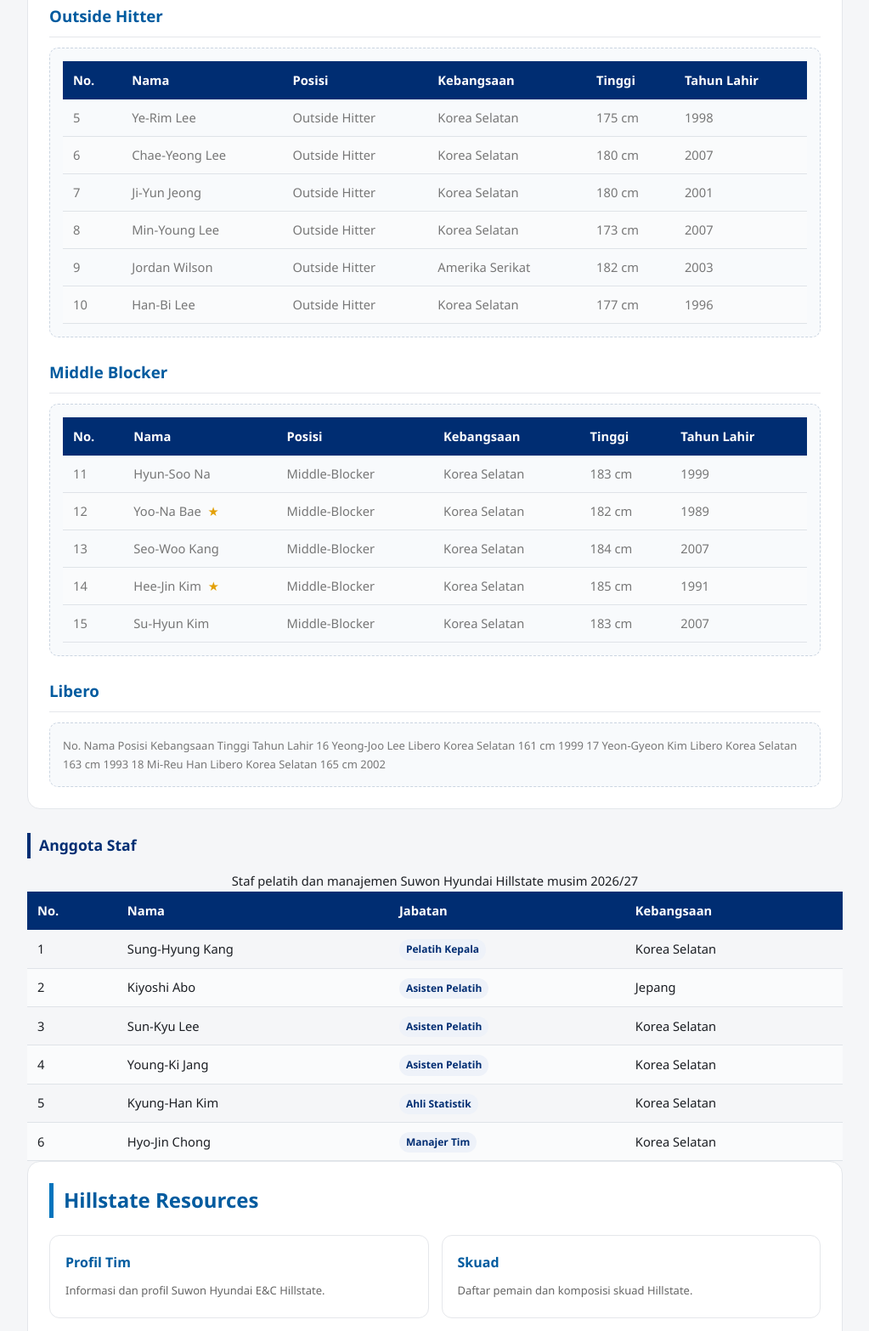
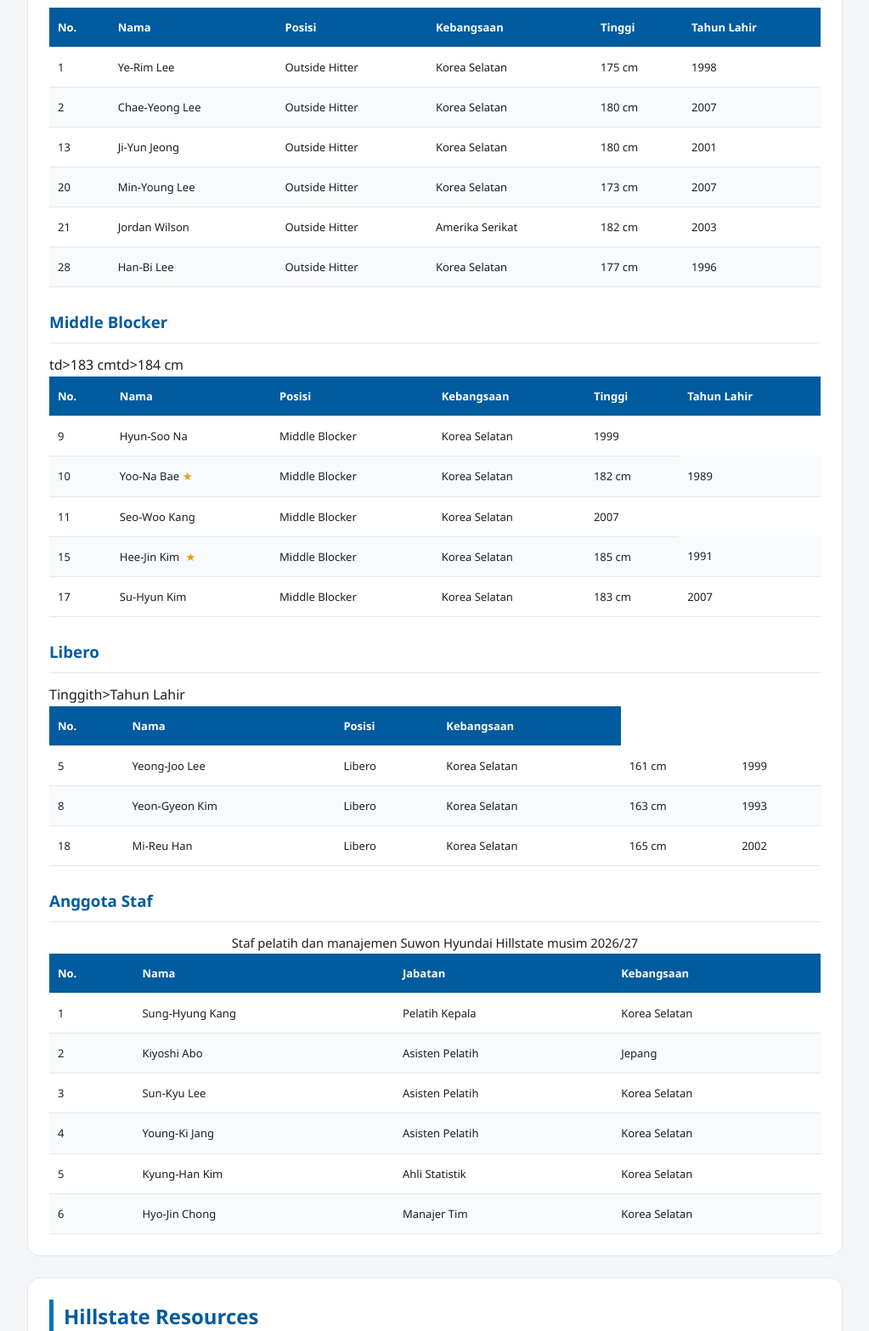
Before and after one commit to spikeleague/resources, a plain HTML site: page players/suwon-hyundai-e-c-hillstate.html in a window 1280 px wide. Shown: the part 1198-2764 px from the top of the page at 85% size, without its empty margins (128-1151 px from the left). Drawn offline with Linux system fonts and the light colour scheme.

Commit message:
Update suwon-hyundai-e-c-hillstate.html

```diff
--- a/players/suwon-hyundai-e-c-hillstate.html
+++ b/players/suwon-hyundai-e-c-hillstate.html
@@ -316,9 +316,7 @@
   <div class="info-grid">
     <div class="info-item">
       <span class="info-label">Tim</span>
-      <span class="info-value">Suwon Hyundai E&amp;C Hillstate</span>
-    </div>
-
+      <span class="info-value">Suwon Hyundai E&amp;C Hillstate</span></div>
     <div class="info-item"><span class="info-label">Kota</span><span class="info-value">Suwon, Korea Selatan</span></div>
     <div class="info-item"><span class="info-label">Kompetisi</span><span class="info-value">Korean V-League Women</span></div>
     <div class="info-item"><span class="info-label">Musim</span><span class="info-value">2026/27</span>
@@ -326,315 +324,97 @@
   </div>
 </section>
 
-<!-- =========================================
-     ROSTER
-========================================= -->
-<section class="section">
-  <h2>Roster Suwon Hyundai E&amp;C Hillstate</h2>
-  <p>Daftar pemain Suwon Hyundai E&amp;C Hillstate untuk musim
-    2026/27 akan digunakan sebagai basis player entity
-    dalam SpikeLeague Resources.</p>
+<!-- ========================================= ROSTER SUWON HYUNDAI E&C HILLSTATE ========================================= -->
+  <section class="section"> <h2>Daftar Pemain</h2>
+    !-- SETTER -->
+    <div class="player-group"> <h3>Setter</h3>
+      <div class="table-wrap">
 
-  <!-- SETTER -->
-  <div class="player-group">
-    <h3>Setter</h3>
-    <div class="player-placeholder">
-<table>
+        <table class="player-table">
           <thead>
-          <tr>
-            <th>No.</th>
-            <th>Nama</th>
-            <th>Posisi</th>
-            <th>Kebangsaan</th>
-            <th>Tinggi</th>
-            <th>Tahun Lahir</th>
-          </tr>
+            <tr><th>No.</th><th>Nama</th><th>Posisi</th><th>Kebangsaan</th> <th>Tinggi</th><th>Tahun Lahir</th></tr>
           </thead>
           <tbody>
             <tr>
-            <td>1</td>
-            <td>Da-In Kim</td>
-            <td>Setter</td>
-            <td>Korea Selatan</td>
-            <td>173 cm</td>
-            <td>1998</td>
-          </tr>
-          <tr>
-            <td>2</td>
-            <td>Sa-Rang Kim></td>
-            <td>Setter</td>
-            <td>Korea Selatan</td>
-            <td>176 cm</td>
-            <td>2004</td>
-          </tr>
-          <tr>
-            <td>3</td>
-            <td>Sol Koo</td>
-            <td>Setter</td>
-            <td>Korea Selatan</td>
-            <td>182 cm</td>
-            <td>2001</td>
-          </tr>
-          </tbody>
-      </table>
-    </div>
-  </div>
+            <td>3</td><td>Da-In Kim</td><td>Setter</td><td>Korea Selatan</td><td>173 cm</td> <td>1998</td></tr>
+            <tr><td>6</td><td>Sa-Rang Kim</td><td>Setter</td><td>Korea Selatan</td><td>176 cm</td> <td>2004</td></tr>
+            <tr> <td>99</td><td>Sol Koo</td><td>Setter</td><td>Korea Selatan</td><td>182 cm</td><td>2001</td></tr>
+          </tbody></table></div></div>
 
     <!-- OPPOSITE -->
     <div class="player-group">
       <h3>Opposite</h3>
-    <div class="player-placeholder">
-        <table>
+      <div class="table-wrap">
+        <table class="player-table">
           <thead>
-          <tr>
-            <th>No.</th>
-            <th>Nama</th>
-            <th>Posisi</th>
-            <th>Kebangsaan</th>
-            <th>Tinggi</th>
-            <th>Tahun Lahir</th>
-          </tr>
+            <tr><th>No.</th>
+              <th>Nama</th>th>Posisi</th><th>Kebangsaan</th> <th>Tinggi</th><th>Tahun Lahir</th></tr>
           </thead>
           <tbody>
-          <tr>
-            <td>88</td>
-            <td>Megawati Hangestri Pertiwi</td>
-            <td>Opposite</td>
-            <td>Indonesia</td>
-            <td>186 cm</td>
-            <td>1999</td>
-          </tr>
-         </tbody>
-      </table>
-    </div>
-  </div>
+            <tr><td>88</td><td>Megawati Hangestri Pertiwi</td><td>Opposite</td><td>Indonesia</td><td>186 cm</td><td>1999</td></tr>
+            </tbody></table></div></div>
 
     <!-- OUTSIDE HITTER -->
     <div class="player-group">
-    <h3>Outside Hitter</h3>
-    <div class="player-placeholder">
-         <table>
+      <h3>Outside Hitter</h3> <div class="table-wrap">
+        <table class="player-table">
           <thead>
-          <tr>
-            <th>No.</th>
-            <th>Nama</th>
-            <th>Posisi</th>
-            <th>Kebangsaan</th>
-            <th>Tinggi</th>
-            <th>Tahun Lahir</th>
-          </tr>
+            <tr><th>No.</th><th>Nama</th><th>Posisi</th><th>Kebangsaan</th><th>Tinggi</th><th>Tahun Lahir</th></tr>
           </thead>
           <tbody>
-          <tr>
-            <td>5</td>
-            <td>Ye-Rim Lee</td>
-            <td>Outside Hitter</td>
-            <td>Korea Selatan</td>
-            <td>175 cm</td>
-            <td>1998</td>
-          </tr>
-          <tr>
-            <td>6</td>
-            <td>Chae-Yeong Lee</td>
-            <td>Outside Hitter</td>
-            <td>Korea Selatan</td>
-            <td>180 cm</td>
-            <td>2007</td>
-          </tr>
-          <tr>
-            <td>7</td>
-            <td>Ji-Yun Jeong</td>
-            <td>Outside Hitter</td>
-            <td>Korea Selatan</td>
-            <td>180 cm</td>
-            <td>2001</td>
-          </tr>
-          <tr>
-            <td>8</td>
-            <td>Min-Young Lee</td>
-            <td>Outside Hitter</td>
-            <td>Korea Selatan</td>
-            <td>173 cm</td>
-            <td>2007</td>
-          </tr>
-          <tr>
-            <td>9</td>
-            <td>Jordan Wilson</td>
-            <td>Outside Hitter</td>
-            <td>Amerika Serikat</td>
-            <td>182 cm</td>
-            <td>2003</td>
-          </tr>
-          <tr>
-            <td>10</td>
-            <td>Han-Bi Lee</td>
-            <td>Outside Hitter</td>
-            <td>Korea Selatan</td>
-            <td>177 cm</td>
-            <td>1996</td>
-          </tr>
-         </tbody>
-      </table>
-    </div>
-  </div>
+            <tr><td>1</td><td>Ye-Rim Lee</td><td>Outside Hitter</td><td>Korea Selatan</td><td>175 cm</td><td>1998</td></tr>
+            <tr><td>2</td><td>Chae-Yeong Lee</td><td>Outside Hitter</td><td>Korea Selatan</td><td>180 cm</td><td>2007</td></tr>
+            <tr><td>13</td><td>Ji-Yun Jeong</td><td>Outside Hitter</td><td>Korea Selatan</td><td>180 cm</td><td>2001</td></tr>
+            <tr><td>20</td><td>Min-Young Lee</td><td>Outside Hitter</td><td>Korea Selatan</td><td>173 cm</td><td>2007</td></tr>
+            <tr><td>21</td><td>Jordan Wilson</td><td>Outside Hitter</td><td>Amerika Serikat</td><td>182 cm</td><td>2003</td></tr>
+            <tr><td>28</td><td>Han-Bi Lee</td><td>Outside Hitter</td><td>Korea Selatan</td><td>177 cm</td><td>1996</td></tr>
+          </tbody></table></div> </div>
 
     <!-- MIDDLE BLOCKER -->
     <div class="player-group">
       <h3>Middle Blocker</h3>
-    <div class="player-placeholder">
-        <table>
+      <div class="table-wrap">
+        <table class="player-table">
           <thead>
-          <tr>
-            <th>No.</th>
-            <th>Nama</th>
-            <th>Posisi</th>
-            <th>Kebangsaan</th>
-            <th>Tinggi</th>
-            <th>Tahun Lahir</th>
-          </tr>
-        </thead>
-        <tbody>
-          <tr>
-            <td>11</td>
-            <td>Hyun-Soo Na</td>
-            <td>Middle-Blocker</td>
-            <td>Korea Selatan</td>
-            <td>183 cm</td>
-            <td>1999</td>
-          </tr>
-          <tr>
-            <td>12</td>
-            <td>Yoo-Na Bae <span class="star" title="Legenda klub">&#9733;</span></td>
-            <td>Middle-Blocker</td>
-            <td>Korea Selatan</td>
-            <td>182 cm</td>
-            <td>1989</td>
-          </tr>
-          <tr>
-            <td>13</td>
-            <td>Seo-Woo Kang</td>
-            <td>Middle-Blocker</td>
-            <td>Korea Selatan</td>
-            <td>184 cm</td>
-            <td>2007</td>
-          </tr>
-          <tr>
-            <td>14</td>
-            <td>Hee-Jin Kim <span class="star" title="Legenda klub">&#9733;</span></td>
-            <td>Middle-Blocker</td>
-            <td>Korea Selatan</td>
-            <td>185 cm</td>
-            <td>1991</td>
-          </tr>
-          <tr>
-            <td>15</td>
-            <td>Su-Hyun Kim</td>
-            <td>Middle-Blocker</td>
-            <td>Korea Selatan</td>
-            <td>183 cm</td>
-            <td>2007</td>
-          </tr>
-          </tbody>
-      </table>
-    </div>
-  </div>
+            <tr><th>No.</th><th>Nama</th><th>Posisi</th><th>Kebangsaan</th><th>Tinggi</th><th>Tahun Lahir</th></tr>
+          </thead><tbody>
+          <tr><td>9</td><td>Hyun-Soo Na</td><td>Middle Blocker</td><td>Korea Selatan</td>td>183 cm</td><td>1999</td></tr>
+          <tr><td>10</td><td>Yoo-Na Bae<span class="star" title="Legenda klub">&#9733;</span></td><td>Middle Blocker</td><td>Korea Selatan</td><td>182 cm</td><td>1989</td></tr>
+          <tr> <td>11</td><td>Seo-Woo Kang</td><td>Middle Blocker</td><td>Korea Selatan</td>td>184 cm</td> <td>2007</td></tr>
+          <tr><td>15</td><td> Hee-Jin Kim <span class="star" title="Legenda klub">&#9733;</span></td><td>Middle Blocker</td><td>Korea Selatan</td><td>185 cm</td><td>1991</td></tr>
+          <tr><td>17</td><td>Su-Hyun Kim</td><td>Middle Blocker</td><td>Korea Selatan</td><td>183 cm</td><td>2007</td></tr>
+        </tbody></table></div></div>
 
     <!-- LIBERO -->
     <div class="player-group">
       <h3>Libero</h3>
-    <div class="player-placeholder">
+      <div class="table-wrap">
+        <table class="player-table">
           <thead>
-          <tr>
-            <th>No.</th>
-            <th>Nama</th>
-            <th>Posisi</th>
-            <th>Kebangsaan</th>
-            <th>Tinggi</th>
-            <th>Tahun Lahir</th>
-          </tr>
-        </thead>
-        <tbody>
-          <tr>
-            <td>16</td>
-            <td>Yeong-Joo Lee</td>
-            <td>Libero</td>
-            <td>Korea Selatan</td>
-            <td>161 cm</td>
-            <td>1999</td>
-          </tr>
-          <tr>
-            <td>17</td>
-            <td>Yeon-Gyeon Kim</td>
-            <td>Libero</td>
-            <td>Korea Selatan</td>
-            <td>163 cm</td>
-            <td>1993</td>
-          </tr>
-          <tr>
-            <td>18</td>
-            <td>Mi-Reu Han</td>
-            <td>Libero</td>
-            <td>Korea Selatan</td>
-            <td>165 cm</td>
-            <td>2002</td>
-          </tr>
-        </tbody>
-      </table>
-    </div>
-  </div>
-</section>
-    <h2 class="section-title">Anggota Staf</h2>
-    <div class="table-scroll">
-      <table>
-        <caption>Staf pelatih dan manajemen Suwon Hyundai Hillstate musim 2026/27</caption>
-        <thead>
-          <tr>
-            <th>No.</th>
-            <th>Nama</th>
-            <th>Jabatan</th>
-            <th>Kebangsaan</th>
-          </tr>
-        </thead>
-        <tbody>
-          <tr>
-            <td>1</td>
-            <td>Sung-Hyung Kang</td>
-            <td><span class="badge">Pelatih Kepala</span></td>
-            <td>Korea Selatan</td>
-          </tr>
-          <tr>
-            <td>2</td>
-            <td>Kiyoshi Abo</td>
-            <td><span class="badge">Asisten Pelatih</span></td>
-            <td>Jepang</td>
-          </tr>
-          <tr>
-            <td>3</td>
-            <td>Sun-Kyu Lee</td>
-            <td><span class="badge">Asisten Pelatih</span></td>
-            <td>Korea Selatan</td>
-          </tr>
-          <tr>
-            <td>4</td>
-            <td>Young-Ki Jang</td>
-            <td><span class="badge">Asisten Pelatih</span></td>
-            <td>Korea Selatan</td>
-          </tr>
-          <tr>
-            <td>5</td>
-            <td>Kyung-Han Kim</td>
-            <td><span class="badge">Ahli Statistik</span></td>
-            <td>Korea Selatan</td>
-          </tr>
-          <tr>
-            <td>6</td>
-            <td>Hyo-Jin Chong</td>
-            <td><span class="badge">Manajer Tim</span></td>
-            <td>Korea Selatan</td>
-          </tr>
-        </tbody>
-      </table>
-    </div>
+            <tr><th>No.</th><th>Nama</th><th>Posisi</th><th>Kebangsaan</th <th>Tinggi</th>th>Tahun Lahir</th> </tr>
+          </thead> <tbody>
+            <tr><td>5</td><td>Yeong-Joo Lee</td><td>Libero</td><td>Korea Selatan</td><td>161 cm</td><td>1999</td></tr>
+            <tr><td>8</td><td>Yeon-Gyeon Kim</td><td>Libero</td><td>Korea Selatan</td><td>163 cm</td><td>1993</td></tr>
+            <tr><td>18</td><td>Mi-Reu Han</td><td>Libero</td><td>Korea Selatan</td><td>165 cm</td><td>2002</td></tr>
+          </tbody></table></div></div>
+
+    <!-- STAFF -->
+    <div class="player-group">
+      <h3>Anggota Staf</h3>
+      <div class="table-wrap">
+        <table class="player-table">
+          <caption> Staf pelatih dan manajemen Suwon Hyundai Hillstate musim 2026/27 </caption>
+          <thead><tr><th>No.</th><th>Nama</th><th>Jabatan</th><th>Kebangsaan</th></tr>
+          </thead><tbody>
+            <tr><td>1</td><td>Sung-Hyung Kang</td><td>Pelatih Kepala</td><td>Korea Selatan</td></tr>
+            <tr><td>2</td><td>Kiyoshi Abo</td><td>Asisten Pelatih</td><td>Jepang</td></tr>
+            <tr><td>3</td><td>Sun-Kyu Lee</td><td>Asisten Pelatih</td><td>Korea Selatan</td></tr>
+            <tr><td>4</td><td>Young-Ki Jang</td><td>Asisten Pelatih</td><td>Korea Selatan</td></tr>
+            <tr><td>5</td><td>Kyung-Han Kim</td><td>Ahli Statistik</td><td>Korea Selatan</td></tr>
+            <tr> <td>6</td><td>Hyo-Jin Chong</td><td>Manajer Tim</td><td>Korea Selatan</td></tr>
+          </tbody></table></div></div></section>
+   </tbody> </table> </div> </div> </section>
+
   <!-- =========================================
      TEAM RESOURCES
 ========================================= -->
```
Lines whose indentation alone changed are shown as unchanged.
